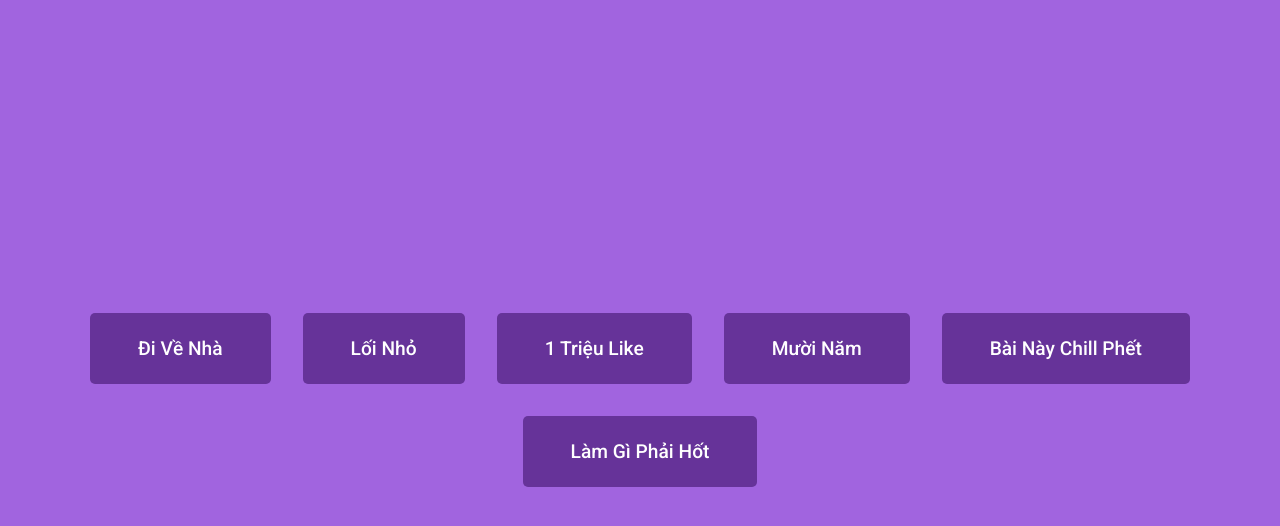
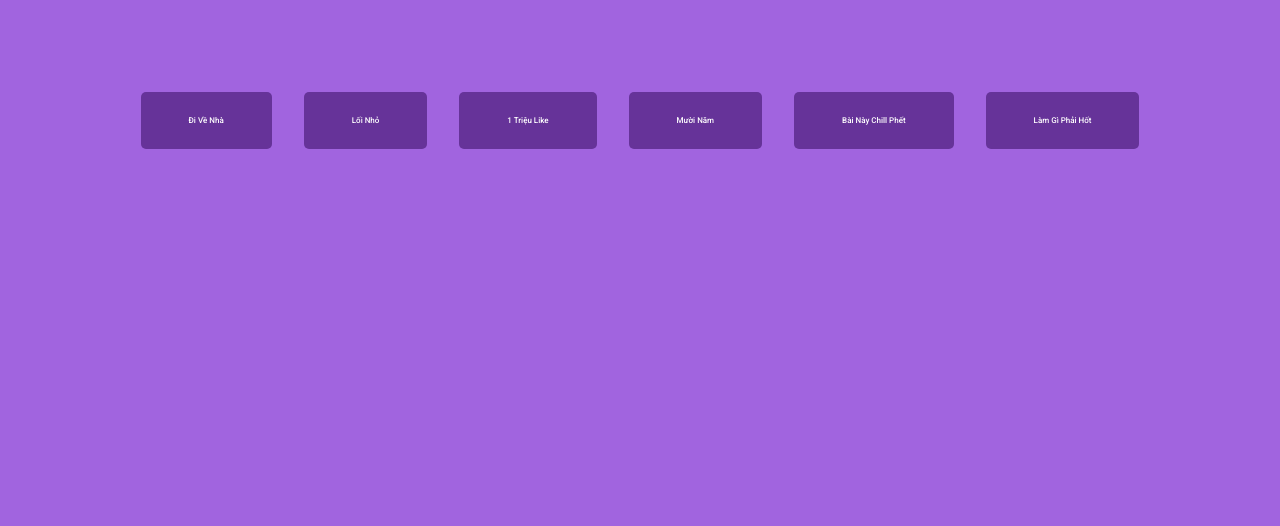
Before and after one commit to toantoan24620/50miniprojecthtmlcssjs, a plain HTML site: page Day9_SoundBoard/index.html in a window 1280 px wide. Drawn offline with Linux system fonts and the light colour scheme.

Commit message:
Update style.css

```diff
--- a/Day9_SoundBoard/style.css
+++ b/Day9_SoundBoard/style.css
@@ -13,7 +13,7 @@ body{
     align-items: center;
     justify-content: center;
     text-align: center;
-    height:100vh;
+    height:30vh;
     overflow: hidden;
 }
 .btn{
@@ -23,7 +23,7 @@ body{
     color: white;
     margin: 1rem;
     padding: 1.5rem 3rem;
-    font-size: 1.2rem;
+    font-size: 0.5rem;
     font-family: inherit;
     cursor: pointer;
 }
```
